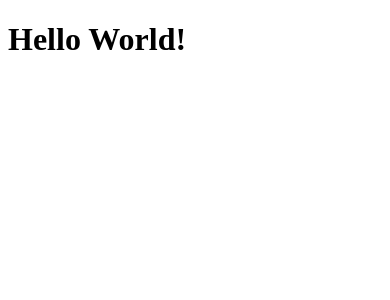
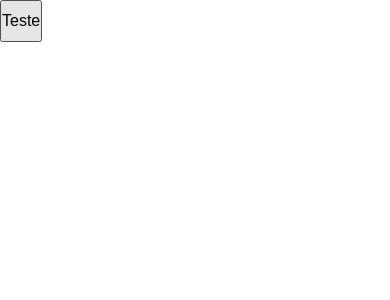
Before and after one commit to AlfredoAndrade14/Desafio-Codex-Frontend, a React (Create React App) app: page / in a window 390 px wide. Shown: the top 300 px of the page. Built offline with nearby package versions, Linux system fonts and the light colour scheme.

Commit message:
add styles and fonts

```diff
--- a/public/index.html
+++ b/public/index.html
@@ -2,7 +2,9 @@
 <html lang="pt-br">
   <head>
     <meta charset="utf-8" />
-    <link rel="icon" href="%PUBLIC_URL%/favicon.ico" />
+    <link rel="preconnect" href="https://fonts.gstatic.com">
+    <link href="https://fonts.googleapis.com/css2?family=Poppins:wght@400;500;600;700&display=swap" rel="stylesheet">
+    <link href="https://fonts.googleapis.com/css2?family=Montserrat:wght@400;500;700&display=swap" rel="stylesheet">
     <meta name="viewport" content="width=device-width, initial-scale=1" />
 
     <title>React App</title>
--- a/src/App.tsx
+++ b/src/App.tsx
@@ -1,6 +1,10 @@
+import './styles/global.css';
+
 function App() {
   return (
-    <h1>Hello World!</h1>
+    <div>
+      <button style={{ height: '3rem'}}>Teste</button>
+    </div>
   );
 }
 
--- /dev/null
+++ b/src/styles/global.css
@@ -0,0 +1,44 @@
+:root{
+    --white: #ffffff;
+    --black: #000000;
+    --blue: #267FFF;
+    --blue-milk: #4C94FA;
+    --dark-blue: #31507D;
+    --blue-gray: #A1AFC4;
+    --blue-gray-light: #F2F6FF;
+    --gray: #F0F2F5;
+    --red: #F06971;
+    --red-milk: #EE8288;
+}
+
+@media (max-width: 1080px){
+    html{
+        font-size: 93.75%;
+    }
+}
+
+@media (max-width: 720px){
+    html{
+        font-size: 87.5%;
+    }
+}
+
+*{
+    margin: 0;
+    padding: 0;
+    box-sizing: border-box;
+    font-size: 16px;
+}
+
+body{
+    background-color: var(--white);
+}
+
+button{
+    cursor: pointer;
+}
+
+a{
+    color:inherit;
+    text-decoration: none;
+}
```
